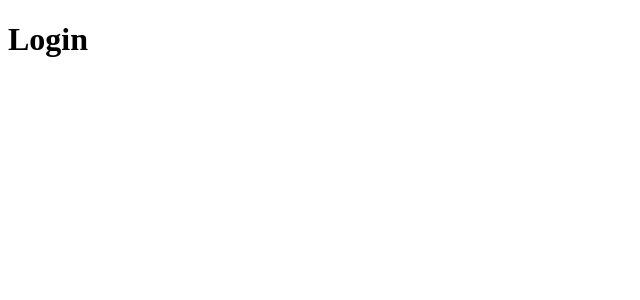
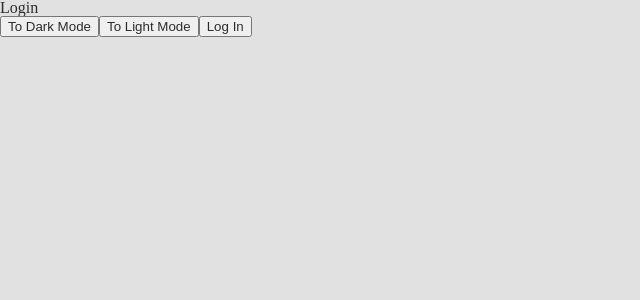
Before and after one commit to zipperdev/zipstagram-web, a React (Create React App) app: page / in a window 1280 px wide. Shown: the top 300 px of the page, without its empty margins (0-640 px from the left). Built offline with nearby package versions, Linux system fonts and the light colour scheme.

Commit message:
Styles Setup Commit 1.3

```diff
--- a/package.json
+++ b/package.json
@@ -20,6 +20,7 @@
     "react-router-dom": "^5.2.0",
     "react-scripts": "4.0.3",
     "styled-components": "^5.3.0",
+    "styled-reset": "^4.3.4",
     "web-vitals": "^1.1.2"
   },
   "scripts": {
--- a/src/App.js
+++ b/src/App.js
@@ -1,12 +1,19 @@
 import React from "react";
+import { useReactiveVar } from "@apollo/client";
 import { BrowserRouter as Router, Route, Switch } from "react-router-dom";
+import { ThemeProvider } from "styled-components";
 import Home from "./screens/Home";
 import Login from "./screens/Login";
 import NotFound from "./screens/NotFound";
+import { darkModeVar, isLoggedInVar } from "./apollo";
+import { darkTheme, GlobalStyles, lightTheme } from "./styles";
 
 function App() {
-    const isLoggedIn = false;
+    const isLoggedIn = useReactiveVar(isLoggedInVar);
+    const darkMode = useReactiveVar(darkModeVar);
     return (
+        <ThemeProvider theme={darkMode ? darkTheme : lightTheme}>
+            <GlobalStyles />
             <Router>
                 <Switch>
                     <Route path="/" exact>
@@ -17,6 +24,7 @@ function App() {
                     </Route>
                 </Switch>
             </Router>
+        </ThemeProvider>
     );
 }
 
--- /dev/null
+++ b/src/apollo.js
@@ -0,0 +1,4 @@
+import { makeVar } from "@apollo/client";
+
+export const isLoggedInVar = makeVar(false);
+export const darkModeVar = makeVar(false);
--- a/src/screens/Home.js
+++ b/src/screens/Home.js
@@ -1,7 +1,13 @@
 import React from "react";
+import { isLoggedInVar } from "../apollo";
 
 function Home() {
-    return <h1>Home</h1>;
+    return (
+        <div>
+            <h1>Home</h1>
+            <button onClick={() => isLoggedInVar(false)}>Log Out</button>
+        </div>
+    );
 };
 
 export default Home;
--- a/src/screens/Login.js
+++ b/src/screens/Login.js
@@ -1,7 +1,28 @@
 import React from "react";
+import styled from "styled-components";
+import { darkModeVar, isLoggedInVar } from "../apollo";
+
+const Title = styled.h1`
+    color: ${(props) => props.theme.fontColor};
+`;
+
+const Container = styled.div`
+    background-color: ${(props) => props.theme.bgColor};
+`;
+
+const Button = styled.button`
+    color: ${(props) => props.theme.fontColor};
+`;
 
 function Login() {
-    return <h1>Login</h1>;
+    return (
+        <Container>
+            <Title>Login</Title>
+            <Button onClick={() => darkModeVar(true)}>To Dark Mode</Button>
+            <Button onClick={() => darkModeVar(false)}>To Light Mode</Button>
+            <Button onClick={() => isLoggedInVar(true)}>Log In</Button>
+        </Container>
+    );
 };
 
 export default Login;
--- /dev/null
+++ b/src/styles.js
@@ -0,0 +1,19 @@
+import { createGlobalStyle } from "styled-components";
+import reset from "styled-reset";
+
+export const lightTheme = {
+    fontColor: "#2c2c2c",
+    bgColor: "#e1e1e1"
+};
+
+export const darkTheme = {
+    fontColor: "#ffffff",
+    bgColor: "#2c2c2c"
+};
+
+export const GlobalStyles = createGlobalStyle`
+    ${reset}
+    body {
+        background-color: ${(props) => props.theme.bgColor};
+    }
+`;
```
Also changed, not shown: 2 other files (tests, documents, lock files or other folders). Lines whose indentation alone changed are shown as unchanged.
